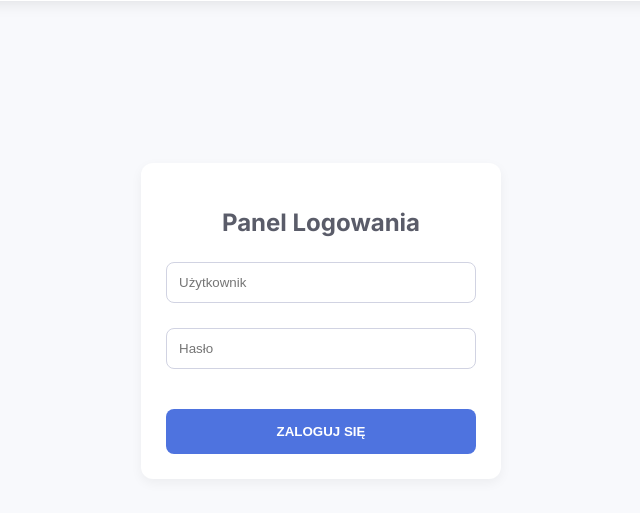
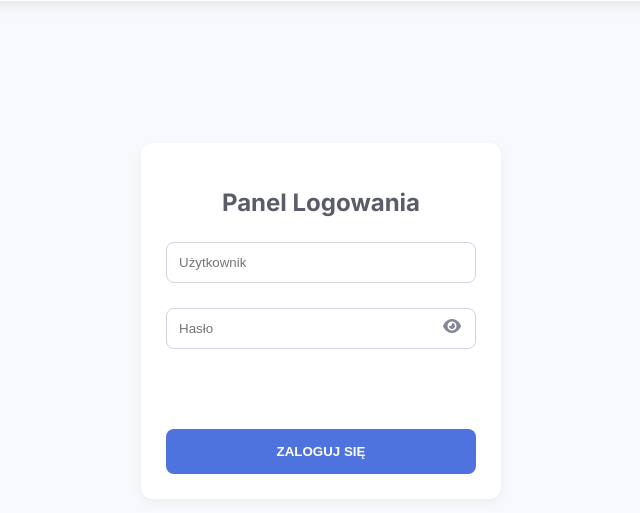
Before and after one commit to nikopiko14/sklep, a PHP site: page /admin.php in a window 1280 px wide. Shown: the part 159-672 px from the top of the page, without its empty margins (319-959 px from the left). Run offline with PHP 8.4, Linux system fonts and the light colour scheme; data that the repository does not hold is empty; some libraries are stand-ins or nearby versions.

Commit message:
Implement password toggle feature in admin.php
Added password visibility toggle functionality to admin login form.

```diff
--- a/admin.php
+++ b/admin.php
@@ -312,7 +312,10 @@ if (isset($_SESSION['admin_logged'])) {
                 <?php if (isset($error)) echo "<p style='color:red'>$error</p>"; ?>
                 <form method="POST">
                     <input type="text" name="user" class="form-control" placeholder="Użytkownik" required><br><br>
-                    <input type="password" name="password" class="form-control" placeholder="Hasło" required><br><br>
+                    <div style="position: relative; margin-bottom: 20px;">
+    <input type="password" name="password" id="admin_password" class="form-control" placeholder="Hasło" required style="padding-right: 40px;">
+    <i class="fa-solid fa-eye" id="togglePassword" style="position: absolute; right: 15px; top: 50%; transform: translateY(-50%); cursor: pointer; color: #858796;"></i>
+</div><br><br>
                     <button type="submit" name="login_action" class="btn-submit" style="background:var(--primary)">ZALOGUJ SIĘ</button>
                 </form>
             </div>
@@ -430,6 +433,21 @@ if (isset($_SESSION['admin_logged'])) {
             </div>
         </div>
     <?php endif; ?>
+
+    <script>
+    const togglePassword = document.querySelector('#togglePassword');
+    const password = document.querySelector('#admin_password');
+
+    togglePassword.addEventListener('click', function (e) {
+        // Przełączanie typu pola
+        const type = password.getAttribute('type') === 'password' ? 'text' : 'password';
+        password.setAttribute('type', type);
+
+        // Przełączanie ikony
+        this.classList.toggle('fa-eye');
+        this.classList.toggle('fa-eye-slash');
+    });
+</script>
 </body>
 
 </html>
```
